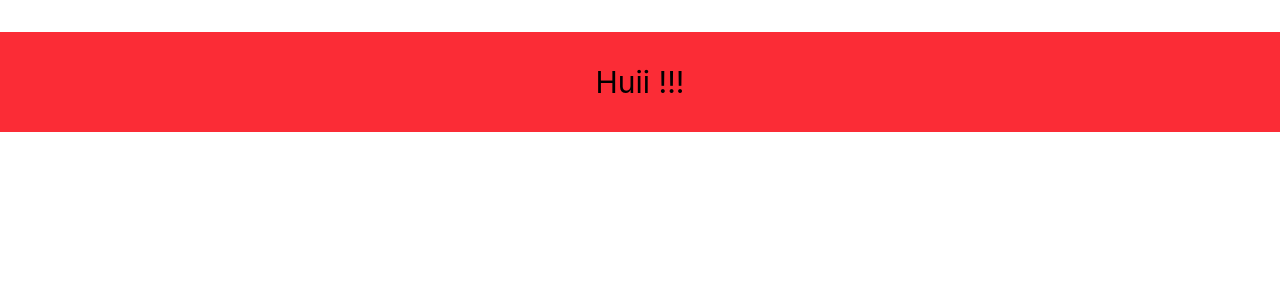
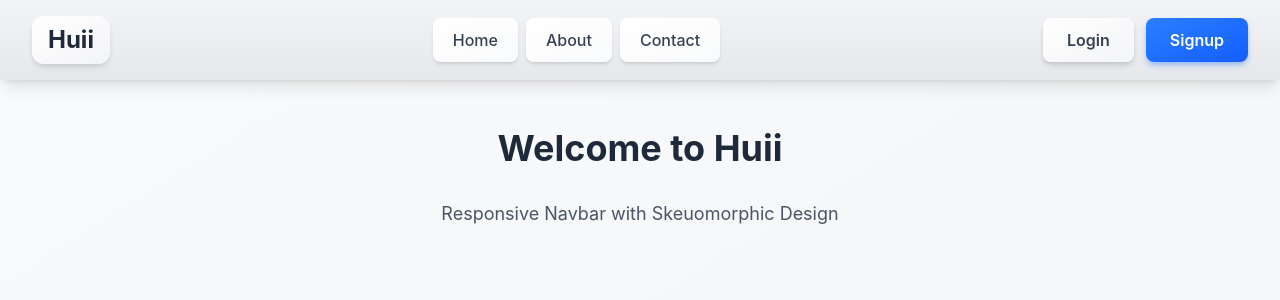
Before and after one commit to codexxxx07/Test-1, a React (Vite) app: page / in a window 1280 px wide. Shown: the top 300 px of the page. Built offline with nearby package versions, Linux system fonts and the light colour scheme.

Commit message:
Added Navbar

```diff
--- a/src/App.jsx
+++ b/src/App.jsx
@@ -1,9 +1,18 @@
 import React from "react";
+import Navbar from "./components/Navbar";
 
 function App() {
   return (
-    <div className="bg-red-500 text-center">
-      <h1 className="m-8 p-8 text-3xl">Huii !!!</h1>
+    <div className="min-h-screen bg-linear-to-br from-gray-50 to-gray-100">
+      <Navbar />
+      <main className="max-w-7xl mx-auto px-4 sm:px-6 lg:px-8 py-12">
+        <h1 className="text-4xl font-bold text-gray-800 text-center mb-8">
+          Welcome to Huii
+        </h1>
+        <p className="text-lg text-gray-600 text-center">
+          Responsive Navbar with Skeuomorphic Design
+        </p>
+      </main>
     </div>
   );
 }
--- /dev/null
+++ b/src/components/Navbar.jsx
@@ -0,0 +1,177 @@
+import React, { useState } from 'react';
+
+const Navbar = () => {
+  const [isOpen, setIsOpen] = useState(false);
+  const [pressedButton, setPressedButton] = useState(null);
+
+  const handlePress = (buttonName) => {
+    setPressedButton(buttonName);
+    setTimeout(() => setPressedButton(null), 150);
+  };
+
+  return (
+    <nav className="bg-linear-to-b from-gray-100 to-gray-200 shadow-lg">
+      <div className="max-w-7xl mx-auto px-4 sm:px-6 lg:px-8">
+        <div className="flex items-center justify-between h-20">
+          {/* Logo - Left Side */}
+          <div className="shrink-0">
+            <div
+              className="text-2xl font-bold text-gray-800 px-4 py-2 rounded-xl
+                bg-linear-to-br from-white to-gray-100
+                shadow-[0_4px_6px_-1px_rgba(0,0,0,0.1),0_2px_4px_-1px_rgba(0,0,0,0.06)]
+                hover:shadow-[0_6px_8px_-1px_rgba(0,0,0,0.15),0_3px_6px_-1px_rgba(0,0,0,0.1)]
+                hover:-translate-y-0.5
+                transition-all duration-200 ease-out
+                cursor-pointer select-none"
+            >
+              Huii
+            </div>
+          </div>
+
+          {/* Navigation Links - Center (Hidden on mobile) */}
+          <div className="hidden md:flex items-center space-x-2">
+            {['Home', 'About', 'Contact'].map((link) => (
+              <a
+                key={link}
+                href={`#${link.toLowerCase()}`}
+                className="px-5 py-2.5 rounded-lg text-gray-700 font-medium
+                  bg-linear-to-br from-white to-gray-50
+                  shadow-[0_3px_4px_-1px_rgba(0,0,0,0.1),0_2px_3px_-1px_rgba(0,0,0,0.06)]
+                  hover:shadow-[0_5px_6px_-1px_rgba(0,0,0,0.12),0_3px_4px_-1px_rgba(0,0,0,0.08)]
+                  hover:-translate-y-0.5
+                  active:shadow-[inset_0_2px_4px_rgba(0,0,0,0.1)]
+                  active:translate-y-0
+                  transition-all duration-150 ease-out
+                  cursor-pointer select-none"
+              >
+                {link}
+              </a>
+            ))}
+          </div>
+
+          {/* Buttons - Right Side (Hidden on mobile) */}
+          <div className="hidden md:flex items-center space-x-3">
+            <button
+              onMouseDown={() => handlePress('login')}
+              onMouseUp={() => setPressedButton(null)}
+              onMouseLeave={() => setPressedButton(null)}
+              className={`px-6 py-2.5 rounded-lg font-semibold text-gray-700
+                bg-linear-to-br from-white to-gray-100
+                transition-all duration-150 ease-out cursor-pointer select-none
+                ${pressedButton === 'login'
+                  ? 'shadow-[inset_0_2px_4px_rgba(0,0,0,0.15)] translate-y-0.5'
+                  : 'shadow-[0_4px_6px_-1px_rgba(0,0,0,0.12),0_2px_4px_-1px_rgba(0,0,0,0.08)] hover:shadow-[0_6px_8px_-1px_rgba(0,0,0,0.15),0_3px_6px_-1px_rgba(0,0,0,0.1)] hover:-translate-y-0.5'
+                }`}
+            >
+              Login
+            </button>
+            <button
+              onMouseDown={() => handlePress('signup')}
+              onMouseUp={() => setPressedButton(null)}
+              onMouseLeave={() => setPressedButton(null)}
+              className={`px-6 py-2.5 rounded-lg font-semibold text-white
+                bg-linear-to-br from-blue-500 to-blue-600
+                transition-all duration-150 ease-out cursor-pointer select-none
+                ${pressedButton === 'signup'
+                  ? 'shadow-[inset_0_2px_4px_rgba(0,0,0,0.2)] translate-y-0.5'
+                  : 'shadow-[0_4px_6px_-1px_rgba(59,130,246,0.4),0_2px_4px_-1px_rgba(59,130,246,0.2)] hover:shadow-[0_6px_8px_-1px_rgba(59,130,246,0.5),0_3px_6px_-1px_rgba(59,130,246,0.3)] hover:-translate-y-0.5'
+                }`}
+            >
+              Signup
+            </button>
+          </div>
+
+          {/* Hamburger Menu Button (Mobile only) */}
+          <div className="md:hidden">
+            <button
+              onClick={() => setIsOpen(!isOpen)}
+              className="p-3 rounded-lg
+                bg-linear-to-br from-white to-gray-100
+                shadow-[0_3px_4px_-1px_rgba(0,0,0,0.1),0_2px_3px_-1px_rgba(0,0,0,0.06)]
+                hover:shadow-[0_5px_6px_-1px_rgba(0,0,0,0.12),0_3px_4px_-1px_rgba(0,0,0,0.08)]
+                hover:-translate-y-0.5
+                active:shadow-[inset_0_2px_4px_rgba(0,0,0,0.1)]
+                active:translate-y-0
+                transition-all duration-150 ease-out
+                cursor-pointer select-none"
+            >
+              <div className="w-6 h-5 flex flex-col justify-between">
+                <span
+                  className={`block h-0.5 w-full bg-gray-700 rounded-full transition-all duration-300 ease-out
+                    ${isOpen ? 'rotate-45 translate-y-2' : ''}`}
+                ></span>
+                <span
+                  className={`block h-0.5 w-full bg-gray-700 rounded-full transition-all duration-300 ease-out
+                    ${isOpen ? 'opacity-0' : ''}`}
+                ></span>
+                <span
+                  className={`block h-0.5 w-full bg-gray-700 rounded-full transition-all duration-300 ease-out
+                    ${isOpen ? '-rotate-45 -translate-y-2' : ''}`}
+                ></span>
+              </div>
+            </button>
+          </div>
+        </div>
+      </div>
+
+      {/* Mobile Menu */}
+      <div
+        className={`md:hidden overflow-hidden transition-all duration-300 ease-out
+          ${isOpen ? 'max-h-96 opacity-100' : 'max-h-0 opacity-0'}`}
+      >
+        <div className="px-4 pt-2 pb-6 space-y-3 bg-linear-to-b from-gray-100 to-gray-200 shadow-inner">
+          {['Home', 'About', 'Contact'].map((link) => (
+            <a
+              key={link}
+              href={`#${link.toLowerCase()}`}
+              onClick={() => setIsOpen(false)}
+              className="block px-5 py-3 rounded-lg text-gray-700 font-medium text-center
+                bg-linear-to-br from-white to-gray-50
+                shadow-[0_3px_4px_-1px_rgba(0,0,0,0.1),0_2px_3px_-1px_rgba(0,0,0,0.06)]
+                hover:shadow-[0_5px_6px_-1px_rgba(0,0,0,0.12),0_3px_4px_-1px_rgba(0,0,0,0.08)]
+                hover:-translate-y-0.5
+                active:shadow-[inset_0_2px_4px_rgba(0,0,0,0.1)]
+                active:translate-y-0
+                transition-all duration-150 ease-out
+                cursor-pointer select-none"
+            >
+              {link}
+            </a>
+          ))}
+          <div className="pt-4 space-y-3">
+            <button
+              onMouseDown={() => handlePress('mobile-login')}
+              onMouseUp={() => setPressedButton(null)}
+              onMouseLeave={() => setPressedButton(null)}
+              className={`w-full px-6 py-3 rounded-lg font-semibold text-gray-700
+                bg-linear-to-br from-white to-gray-100
+                transition-all duration-150 ease-out cursor-pointer select-none
+                ${pressedButton === 'mobile-login'
+                  ? 'shadow-[inset_0_2px_4px_rgba(0,0,0,0.15)] translate-y-0.5'
+                  : 'shadow-[0_4px_6px_-1px_rgba(0,0,0,0.12),0_2px_4px_-1px_rgba(0,0,0,0.08)] hover:shadow-[0_6px_8px_-1px_rgba(0,0,0,0.15),0_3px_6px_-1px_rgba(0,0,0,0.1)] hover:-translate-y-0.5'
+                }`}
+            >
+              Login
+            </button>
+            <button
+              onMouseDown={() => handlePress('mobile-signup')}
+              onMouseUp={() => setPressedButton(null)}
+              onMouseLeave={() => setPressedButton(null)}
+              className={`w-full px-6 py-3 rounded-lg font-semibold text-white
+                bg-linear-to-br from-blue-500 to-blue-600
+                transition-all duration-150 ease-out cursor-pointer select-none
+                ${pressedButton === 'mobile-signup'
+                  ? 'shadow-[inset_0_2px_4px_rgba(0,0,0,0.2)] translate-y-0.5'
+                  : 'shadow-[0_4px_6px_-1px_rgba(59,130,246,0.4),0_2px_4px_-1px_rgba(59,130,246,0.2)] hover:shadow-[0_6px_8px_-1px_rgba(59,130,246,0.5),0_3px_6px_-1px_rgba(59,130,246,0.3)] hover:-translate-y-0.5'
+                }`}
+            >
+              Signup
+            </button>
+          </div>
+        </div>
+      </div>
+    </nav>
+  );
+};
+
+export default Navbar;
--- a/vite.config.js
+++ b/vite.config.js
@@ -5,5 +5,5 @@ import tailwindcss from '@tailwindcss/vite'
 // https://vite.dev/config/
 export default defineConfig({
   plugins: [react(), tailwindcss(),],
-  base:'/Test-1'
+  base:'/Test-1/'
 })
```
